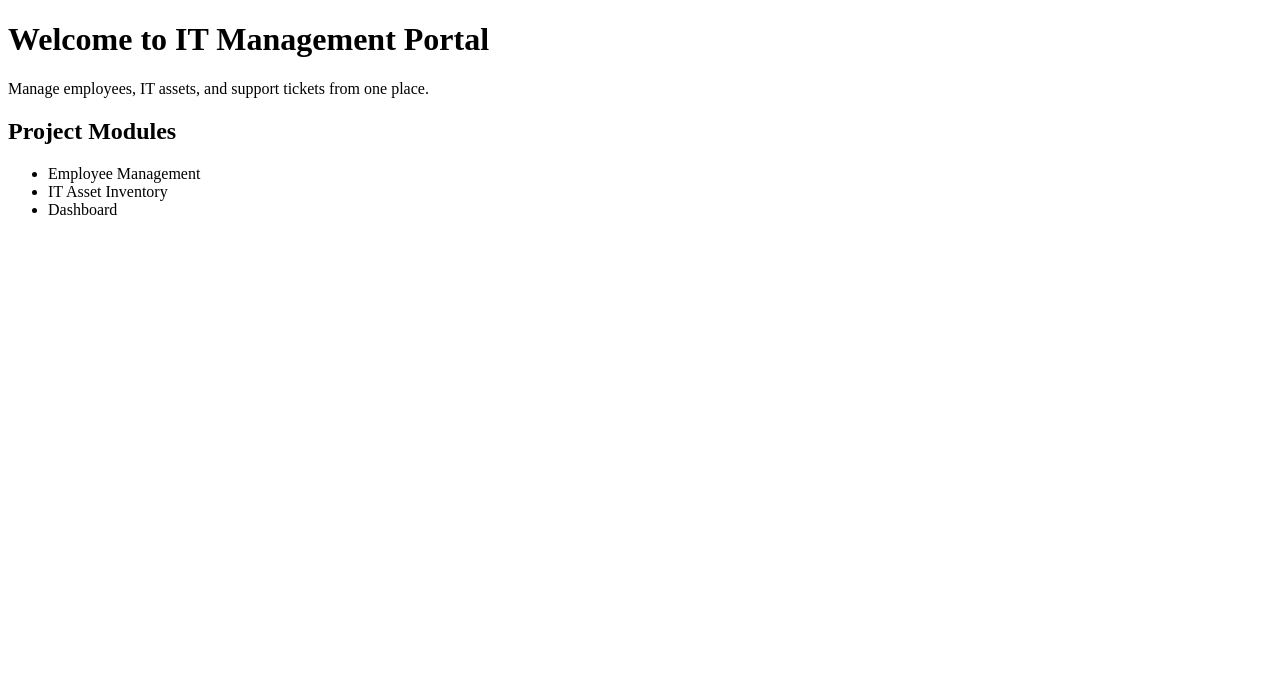
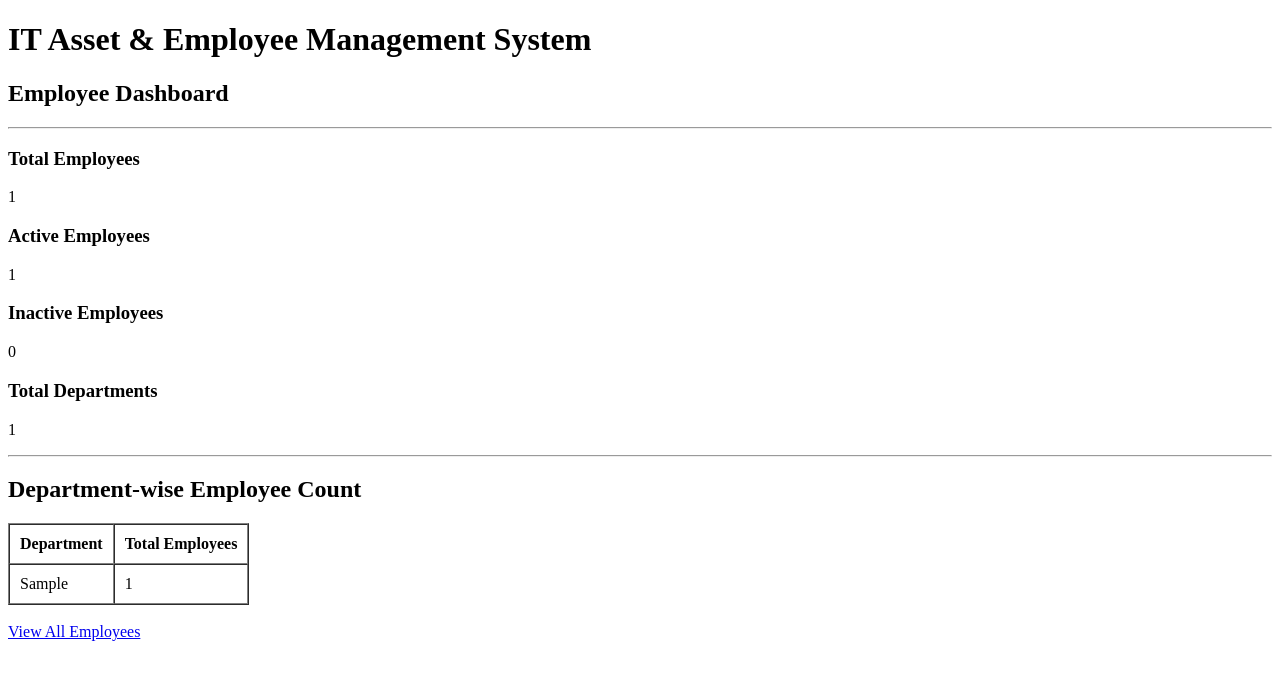
Before and after one commit to rohit08780/IT-ASSET-Employee-Management-System, a Django app: page / in a window 1280 px wide. Shown: the top 680 px of the page. Run offline with Django 5.2, Linux system fonts and the light colour scheme; tables that the repository leaves empty hold one stand-in row (values such as "Sample post").

Commit message:
Day 8 & 9 dashboard complete

```diff
--- a/dashboard/templates/dashboard/home.html
+++ b/dashboard/templates/dashboard/home.html
@@ -3,21 +3,60 @@
 <head>
     <meta charset="UTF-8">
     <meta name="viewport" content="width=device-width, initial-scale=1.0">
-    <title>IT Asset & Employee Management System</title>
+    <title>Employee Dashboard</title>
 </head>
 <body>
-    <h1>Welcome to IT Management Portal</h1>
+    <h1>IT Asset & Employee Management System</h1>
+    <h2>Employee Dashboard</h2>
 
-    <p>
-        Manage employees, IT assets, and support tickets
-        from one place.
-    </p>
+    <hr>
 
-    <h2>Project Modules</h2>
-    <ul>
-        <li>Employee Management</li>
-        <li>IT Asset Inventory</li>
-        <li>Dashboard</li>
-    </ul>
+    <div>
+        <h3>Total Employees</h3>
+        <p>{{ total_employees }}</p>
+    </div>
+
+    <div>
+        <h3>Active Employees</h3>
+        <p>{{ active_employees }}</p>
+    </div>
+
+    <div>
+        <h3>Inactive Employees</h3>
+        <p>{{ inactive_employees }}</p>
+    </div>
+
+    <div>
+        <h3>Total Departments</h3>
+        <p>{{ total_departments }}</p>
+    </div>
+
+    <hr>
+    <h2>Department-wise Employee Count</h2>
+
+    <table border="1" cellpadding="10" cellspacing="0">
+        <thead>
+            <tr>
+                <th>Department</th>
+                <th>Total Employees</th>
+            </tr>
+        </thead>
+        <tbody>
+            {% for item in department_counts %}
+            <tr>
+                <td>{{ item.department }}</td>
+                <td>{{ item.employee_count }}</td>
+            </tr>
+            {% empty %}
+            <tr>
+                <td colspan="2">No department data available.</td>
+            </tr>
+            {% endfor %}
+        </tbody>
+    </table>
+
+    <br>
+
+    <a href="{% url 'employee_list' %}">View All Employees</a>
 </body>
 </html>
--- a/dashboard/views.py
+++ b/dashboard/views.py
@@ -1,6 +1,15 @@
+
 from django.shortcuts import render
+from employees.models import Employee
+from django.db.models import Count
 
 # Create your views here.
 
 def home(request):
-	return render(request, "dashboard/home.html")
+	total_employees = Employee.objects.count()
+	active_employees = Employee.objects.filter(is_active=True).count()
+	inactive_employees = Employee.objects.filter(is_active=False).count()
+	total_departments = (Employee.objects.values("department").distinct().count())
+	department_counts = (Employee.objects.values("department").annotate(employee_count=Count("id")).order_by("department"))
+	context = {"total_employees": total_employees, "active_employees": active_employees, "inactive_employees": inactive_employees, "total_departments": total_departments, "department_counts": department_counts,}
+	return render(request, "dashboard/home.html", context)
```
